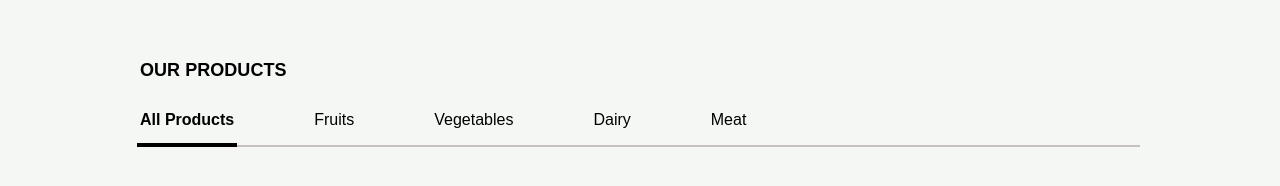
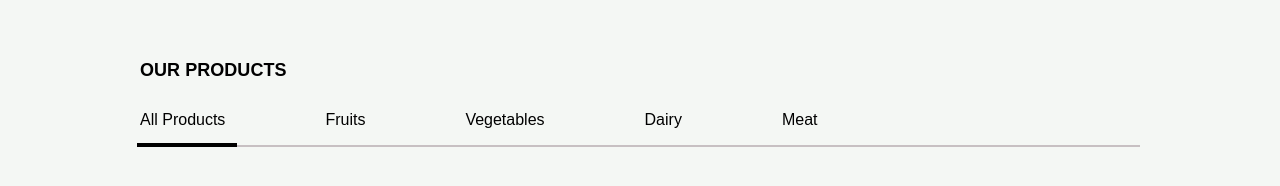
Before and after one commit to viniciusaa/test-project, a website: page index.html in a window 1280 px wide. Shown: the part 706-892 px from the top of the page. Drawn offline with nearby package versions, Linux system fonts and the light colour scheme; a web font is replaced by a local one.

Commit message:
Add carousel to products options

```diff
--- a/index.html
+++ b/index.html
@@ -95,15 +95,15 @@
       <p class="products__carousel__name">Our products</p>
 
       <div class="products__carousel__options">
-        <p class="products__carousel__options__item"><b>All products</b></p>
+        <p class="products__carousel__options__item">All products</p>
         <p class="products__carousel__options__item">Fruits</p>
         <p class="products__carousel__options__item">Vegetables</p>
         <p class="products__carousel__options__item">Dairy</p>
         <p class="products__carousel__options__item">Meat</p>
       </div>
 
+      <div class="products__carousel__scroll"></div>
       <div class="products__carousel__scrollbar"></div>
-      <div class="products__carousel__scroll"></div>
     </div>
 
     <div class="products__list">
@@ -299,7 +299,7 @@
   <!-- NOTE: prior to v2.2.1 tiny-slider.js need to be in <body> -->
 
   <script type="module">
-    tns({
+    var heroes = tns({
       container: '.main',
       controls: false,
       items: 1,
@@ -307,6 +307,22 @@
       speed: 1000,
       startIndex: 1
     });
+
+    var products = tns({
+      container: '.products__carousel__options',
+      controls: false,
+      fixedWidth: 160,
+      items: 3,
+      speed: 500,
+      rewind: false,
+      loop: false,
+      nav: false,
+      responsive: {
+        992: {
+          disable: true
+        }
+      }
+    });
   </script>
 </body>
 
--- a/sass/pages/_home.scss
+++ b/sass/pages/_home.scss
@@ -17,8 +17,10 @@
   }
 }
 
-.tns-nav {
-  display: none;
+.tns {
+  &-nav {
+    display: none;
+  }
 }
 
 .hero {
@@ -119,26 +121,12 @@
     }
 
     &__options {
-      display: flex;
-      justify-content: flex-start;
       margin-bottom: 1.2rem;
-      min-width: 50rem;
 
       &__item {
         text-transform: capitalize;
-
-        &:not(:last-child) {
-          margin-right: 4rem;
-        }
+        text-align: center;
       }
-    }
-
-    &__scrollbar {
-      border: 2px solid black;
-      position: absolute;
-      top: 10.1rem;
-      left: 1.5rem;
-      width: 10rem;
     }
 
     &__scroll {
@@ -399,16 +387,23 @@
       padding: 3rem 14rem 0 14rem;
 
       &__options {
+        display: flex;
+        justify-content: flex-start;
+
         &__item {
           &:not(:last-child) {
-            margin-right: 8rem;
+            margin-right: 10rem;
           }
         }
       }
 
       &__scrollbar {
+        border: 2px solid black;
+        background-color: black;
+        position: absolute;
         top: 11.5rem;
         left: 13.7rem;
+        width: 10rem;
       }
     }
 
@@ -433,14 +428,14 @@
 
       &__description {
         &__name {
-          margin-left: 71rem;
+          margin-left: 65rem;
           margin-top: 14.4rem;
           text-align: left;
         }
 
         &__about {
           width: 33%;
-          margin-left: 71rem;
+          margin-left: 65rem;
           text-align: left;
         }
       }
@@ -479,14 +474,14 @@
 
       &__description {
         &__name {
-          margin-left: 71rem;
+          margin-left: 65rem;
           margin-top: 14.4rem;
           text-align: left;
         }
 
         &__about {
           width: 33%;
-          margin-left: 71rem;
+          margin-left: 65rem;
           text-align: left;
         }
       }
```
Also changed, not shown: css/style.css.
